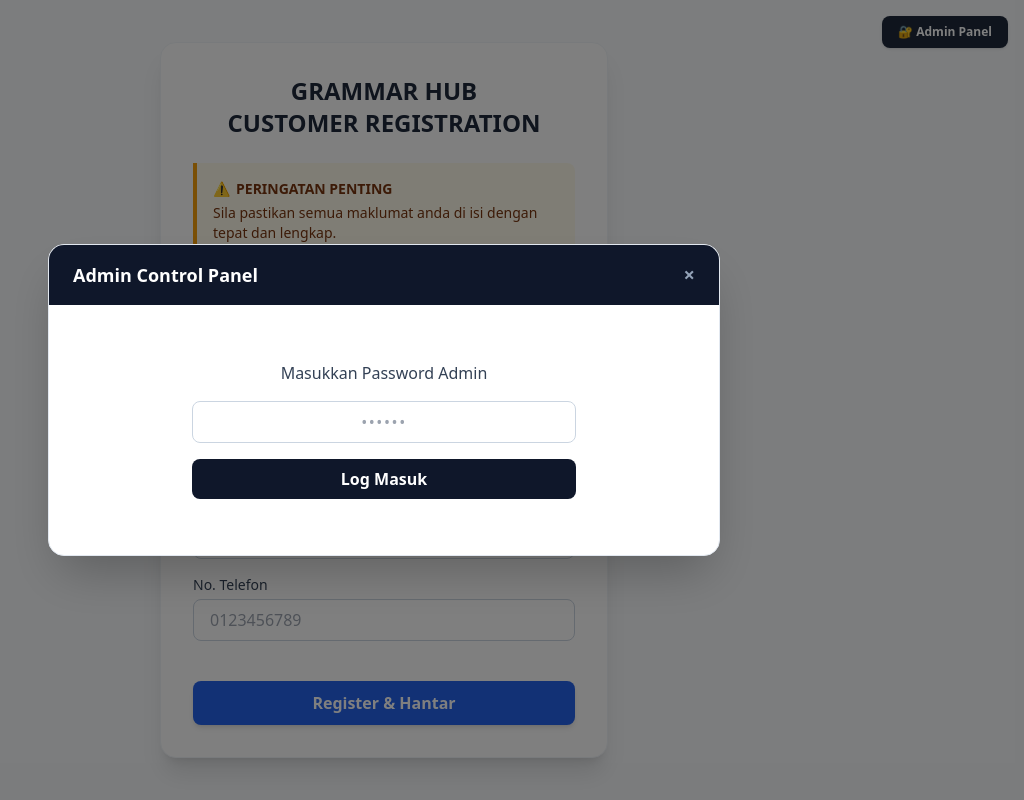
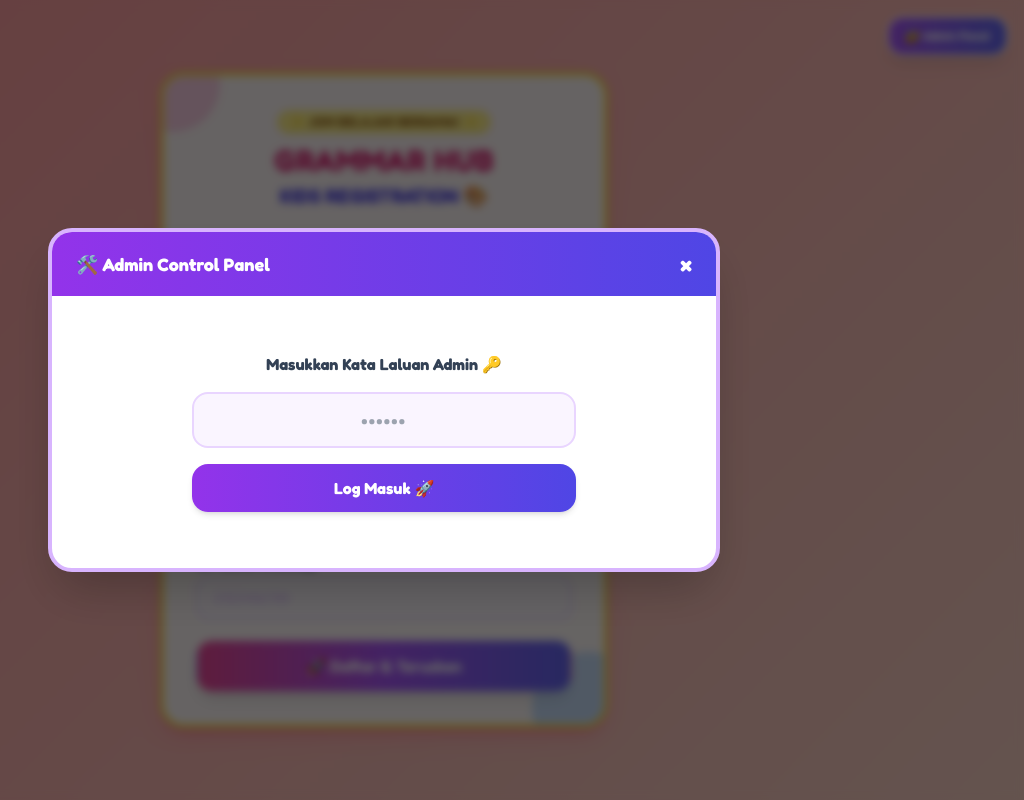
Before and after one commit to bijakdigital21-lang/customer-registration, a plain HTML site: page index.html in a window 1280 px wide. Both pictures are taken after a click on the button "🔐 Admin Panel". Shown: the whole page, without its empty margins (256-1280 px from the left). Drawn offline with nearby package versions, Linux system fonts and the light colour scheme.

Commit message:
Update index.html

```diff
--- a/index.html
+++ b/index.html
@@ -6,6 +6,24 @@
     <title>Pendaftaran Pantas - Bijak Belajar</title>
     <!-- Menggunakan Tailwind CSS untuk rekaan moden -->
     <script src="https://cdn.tailwindcss.com"></script>
+
+    <!-- Google Fonts: Comic Neue & Fredoka untuk gaya ceria kanak-kanak -->
+    <link href="https://fonts.googleapis.com/css2?family=Fredoka:wght@400;600;700&family=Comic+Neue:wght@700&display=swap" rel="stylesheet">
+
+    <style>
+        body {
+            font-family: 'Fredoka', cursive, sans-serif;
+            background: linear-gradient(135deg, #ff9a9e 0%, #fad0c4 99%, #fad0c4 100%);
+            background-attachment: fixed;
+        }
+        .fun-shadow {
+            box-shadow: 0 10px 25px -5px rgba(255, 105, 135, 0.4), 0 8px 10px -6px rgba(255, 105, 135, 0.4);
+        }
+        .fun-input:focus {
+            border-color: #ff6b6b;
+            box-shadow: 0 0 0 4px rgba(255, 107, 107, 0.2);
+        }
+    </style>
 
     <!-- EmailJS SDK -->
     <script type="text/javascript" src="https://cdn.jsdelivr.net/npm/@emailjs/browser@3/dist/email.min.js"></script>
@@ -43,7 +61,7 @@
 
             const submitBtn = event.target.querySelector('button[type="submit"]');
             submitBtn.disabled = true;
-            submitBtn.innerText = "Memproses...";
+            submitBtn.innerText = "🚀 Memproses Ceria...";
 
             const custNama = document.getElementById('cust_nama').value;
             const custEmail = document.getElementById('cust_email').value;
@@ -64,10 +82,10 @@
             pendingList.push(newRequest);
             localStorage.setItem('pending_users', JSON.stringify(pendingList));
 
-            alert("Pendaftaran berjaya dihantar! Sila tunggu kelulusan daripada Admin.");
+            alert("🎉 Pendaftaran berjaya dihantar! Sila tunggu kelulusan daripada Admin.");
             document.getElementById('regForm').reset();
             submitBtn.disabled = false;
-            submitBtn.innerText = "Register & Teruskan";
+            submitBtn.innerText = "🚀 Daftar & Teruskan!";
         }
 
         // 2. Fungsi Admin Login
@@ -78,7 +96,7 @@
                 document.getElementById('admin_dashboard').classList.remove('hidden');
                 loadPendingTable();
             } else {
-                alert("Password Admin Salah!");
+                alert("❌ Password Admin Salah!");
             }
         }
 
@@ -100,19 +118,19 @@
             let pendingList = JSON.parse(localStorage.getItem('pending_users') || '[]');
 
             if (pendingList.length === 0) {
-                tbody.innerHTML = `<tr><td colspan="4" class="text-center py-4 text-slate-500">Tiada senarai menunggu.</td></tr>`;
+                tbody.innerHTML = `<tr><td colspan="4" class="text-center py-6 text-purple-400 font-semibold">🎈 Tiada senarai menunggu. Semua ceria!</td></tr>`;
                 return;
             }
 
             pendingList.forEach((user, index) => {
                 const tr = document.createElement('tr');
-                tr.className = "border-b border-slate-100";
+                tr.className = "border-b border-pink-100 hover:bg-pink-50/50 transition";
                 tr.innerHTML = `
-                    <td class="py-3 px-4">${user.nama}<br><span class="text-xs text-slate-400">${user.email}</span></td>
-                    <td class="py-3 px-4">${user.nofon}</td>
-                    <td class="py-3 px-4 text-xs text-slate-500">${user.date}</td>
+                    <td class="py-3 px-4 font-medium text-slate-700">${user.nama}<br><span class="text-xs text-purple-400">${user.email}</span></td>
+                    <td class="py-3 px-4 text-slate-600">${user.nofon}</td>
+                    <td class="py-3 px-4 text-xs text-slate-400">${user.date}</td>
                     <td class="py-3 px-4 text-right">
-                        <button onclick="approveUser(${index})" class="bg-emerald-600 hover:bg-emerald-700 text-white text-xs px-3 py-1.5 rounded-lg shadow">Approve</button>
+                        <button onclick="approveUser(${index})" class="bg-gradient-to-r from-emerald-400 to-teal-500 hover:from-emerald-500 hover:to-teal-600 text-white font-bold text-xs px-3.5 py-2 rounded-xl shadow-md transition transform hover:scale-105">✨ Approve</button>
                     </td>
                 `;
                 tbody.appendChild(tr);
@@ -151,108 +169,117 @@
                 pendingList.splice(index, 1);
                 localStorage.setItem('pending_users', JSON.stringify(pendingList));
 
-                alert(`Berjaya approve ${user.nama}! Akaun dicipta dan emel telah dihantar.`);
+                alert(`🌟 Berjaya approve ${user.nama}! Akaun dicipta dan emel telah dihantar.`);
                 loadPendingTable();
 
             } catch (error) {
                 console.error("Ralat:", error);
-                alert("Gagal memproses kelulusan: " + error.message);
+                alert("❌ Gagal memproses kelulusan: " + error.message);
             }
         }
     </script>
 </head>
-<body class="bg-slate-50 min-h-screen flex flex-col items-center justify-center py-8 relative">
+<body class="min-h-screen flex flex-col items-center justify-center py-10 px-4 relative">
 
     <!-- Button Admin di penjuru atas kanan -->
     <div class="absolute top-4 right-4">
-        <button onclick="openAdminModal()" class="bg-slate-800 hover:bg-slate-900 text-white text-xs font-semibold px-4 py-2 rounded-lg shadow transition">
+        <button onclick="openAdminModal()" class="bg-gradient-to-r from-purple-500 to-indigo-500 hover:from-purple-600 hover:to-indigo-600 text-white text-xs font-bold px-4 py-2.5 rounded-2xl shadow-lg transition transform hover:scale-105 flex items-center gap-1.5 border-2 border-white">
             🔐 Admin Panel
         </button>
     </div>
 
-    <div class="bg-white p-8 rounded-2xl shadow-xl w-full max-w-md border border-slate-100">
-        <div class="text-center mb-6">
-            <h2 class="text-2xl font-bold text-slate-800">GRAMMAR HUB</h2>
-             <h2 class="text-2xl font-bold text-slate-800">CUSTOMER REGISTRATION</h2>
+    <!-- Kad Pendaftaran Utama -->
+    <div class="bg-white/90 backdrop-blur-md p-8 rounded-3xl fun-shadow w-full max-w-md border-4 border-yellow-300 relative overflow-hidden">
+
+        <!-- Hiasan Bentuk Ceria di Penjuru -->
+        <div class="absolute -top-10 -left-10 w-24 h-24 bg-pink-300 rounded-full opacity-50 pointer-events-none"></div>
+        <div class="absolute -bottom-10 -right-10 w-28 h-28 bg-blue-300 rounded-full opacity-50 pointer-events-none"></div>
+
+        <div class="text-center mb-6 relative z-10">
+            <span class="bg-yellow-200 text-yellow-800 text-xs font-bold px-3 py-1 rounded-full uppercase tracking-wider inline-block mb-2 shadow-sm">✨ Jom Belajar Bersama! ✨</span>
+            <h2 class="text-3xl font-bold text-pink-600 tracking-wide drop-shadow-sm">GRAMMAR HUB</h2>
+            <h2 class="text-xl font-bold text-indigo-600 mt-1">KIDS REGISTRATION 🎨</h2>
         </div>
 
-        <form id="regForm" onsubmit="handleRegister(event)" class="space-y-6">
+        <form id="regForm" onsubmit="handleRegister(event)" class="space-y-5 relative z-10">
 
             <!-- PERINGATAN PENTING -->
-            <div class="bg-amber-50 border-l-4 border-amber-500 p-4 rounded-r-lg text-sm text-amber-900 space-y-1">
-                <p class="font-bold flex items-center gap-1.5">
-                    <span>⚠️</span> PERINGATAN PENTING
+            <div class="bg-gradient-to-r from-amber-100 to-yellow-100 border-l-4 border-amber-400 p-4 rounded-2xl text-xs text-amber-900 space-y-1 shadow-inner">
+                <p class="font-bold flex items-center gap-1.5 text-amber-800 text-sm">
+                    <span>💡</span> PERINGATAN PENTING:
                 </p>
-                <p>Sila pastikan semua maklumat anda di isi dengan tepat dan lengkap.</p>
-                <p>Pastikan alamat email yang didaftarkan adalah betul dan aktif.</p>
-                  <p>Link akses ke aplikasi Grammar Hub akan di hantar melalui email dan nomber whatsapp yang berdaftar.</p>
+                <p>• Sila pastikan semua maklumat diisi dengan tepat ya!</p>
+                <p>• Alamat emel mestilah betul dan aktif.</p>
+                <p>• Pautan akses akan dihantar ke emel & WhatsApp berdaftar.</p>
             </div>
 
             <!-- MAKLUMAT CUSTOMER -->
-            <div class="space-y-4 pb-4">
-                <h3 class="text-md font-semibold text-blue-700">MAKLUMAT CUSTOMER</h3>
+            <div class="space-y-3.5">
+                <h3 class="text-sm font-bold text-pink-500 uppercase tracking-wider flex items-center gap-1">
+                    <span>🎈</span> Maklumat Pengguna / Anak
+                </h3>
 
                 <div>
-                    <label class="block text-sm font-medium text-slate-700 mb-1">Nama Customer</label>
+                    <label class="block text-xs font-bold text-slate-600 mb-1">Nama Penuh</label>
                     <input type="text" id="cust_nama" required
-                        class="w-full px-4 py-2 border border-slate-300 rounded-lg focus:ring-2 focus:ring-blue-500 focus:outline-none"
+                        class="w-full px-4 py-2.5 bg-purple-50/50 border-2 border-purple-200 rounded-xl focus:ring-2 focus:ring-pink-400 focus:outline-none fun-input text-sm font-medium text-slate-700 placeholder-purple-300"
                         placeholder="Contoh: Siti Aminah">
                 </div>
 
                 <div>
-                    <label class="block text-sm font-medium text-slate-700 mb-1">Email Customer</label>
+                    <label class="block text-xs font-bold text-slate-600 mb-1">Alamat Emel</label>
                     <input type="email" id="cust_email" required
-                        class="w-full px-4 py-2 border border-slate-300 rounded-lg focus:ring-2 focus:ring-blue-500 focus:outline-none"
+                        class="w-full px-4 py-2.5 bg-purple-50/50 border-2 border-purple-200 rounded-xl focus:ring-2 focus:ring-pink-400 focus:outline-none fun-input text-sm font-medium text-slate-700 placeholder-purple-300"
                         placeholder="customer@email.com">
                 </div>
 
                 <div>
-                    <label class="block text-sm font-medium text-slate-700 mb-1">No. Telefon </label>
+                    <label class="block text-xs font-bold text-slate-600 mb-1">No. Telefon WhatsApp</label>
                     <input type="tel" id="cust_nofon" required
-                        class="w-full px-4 py-2 border border-slate-300 rounded-lg focus:ring-2 focus:ring-blue-500 focus:outline-none"
+                        class="w-full px-4 py-2.5 bg-purple-50/50 border-2 border-purple-200 rounded-xl focus:ring-2 focus:ring-pink-400 focus:outline-none fun-input text-sm font-medium text-slate-700 placeholder-purple-300"
                         placeholder="0123456789">
                 </div>
             </div>
 
             <button type="submit"
-                class="w-full bg-blue-600 hover:bg-blue-700 text-white font-semibold py-2.5 rounded-lg transition duration-200 shadow-md">
-                Register & Hantar
+                class="w-full bg-gradient-to-r from-pink-500 via-purple-500 to-indigo-500 hover:from-pink-600 hover:to-indigo-600 text-white font-bold py-3 rounded-2xl transition duration-200 shadow-lg transform hover:scale-[1.02] text-base border-2 border-white/40 flex items-center justify-center gap-2">
+                🚀 Daftar & Teruskan
             </button>
         </form>
     </div>
 
     <!-- ADMIN MODAL / PANEL -->
-    <div id="admin_modal" class="hidden fixed inset-0 bg-black/50 flex items-center justify-center p-4 z-50">
-        <div class="bg-white rounded-2xl shadow-2xl w-full max-w-2xl overflow-hidden border border-slate-200">
+    <div id="admin_modal" class="hidden fixed inset-0 bg-black/60 backdrop-blur-sm flex items-center justify-center p-4 z-50">
+        <div class="bg-white rounded-3xl shadow-2xl w-full max-w-2xl overflow-hidden border-4 border-purple-300">
 
             <!-- Header Modal -->
-            <div class="bg-slate-900 text-white px-6 py-4 flex justify-between items-center">
-                <h3 class="font-bold text-lg">Admin Control Panel</h3>
-                <button onclick="closeAdmin()" class="text-slate-400 hover:text-white text-xl font-bold">&times;</button>
+            <div class="bg-gradient-to-r from-purple-600 to-indigo-600 text-white px-6 py-4 flex justify-between items-center">
+                <h3 class="font-bold text-lg flex items-center gap-2">🛠️ Admin Control Panel</h3>
+                <button onclick="closeAdmin()" class="text-white hover:text-yellow-300 text-2xl font-bold transition">&times;</button>
             </div>
 
             <div class="p-6">
                 <!-- Seksyen Login Password -->
                 <div id="login_section" class="space-y-4 max-w-sm mx-auto py-8 text-center">
-                    <h4 class="text-slate-700 font-medium">Masukkan Password Admin</h4>
+                    <h4 class="text-slate-700 font-bold">Masukkan Kata Laluan Admin 🔑</h4>
                     <input type="password" id="admin_pass" placeholder="••••••"
-                        class="w-full px-4 py-2 border border-slate-300 rounded-lg text-center tracking-widest focus:ring-2 focus:ring-slate-800 focus:outline-none">
-                    <button onclick="checkAdminLogin()" class="w-full bg-slate-900 hover:bg-black text-white font-semibold py-2 rounded-lg transition">
-                        Log Masuk
+                        class="w-full px-4 py-3 bg-purple-50 border-2 border-purple-200 rounded-2xl text-center tracking-widest text-lg font-bold focus:ring-2 focus:ring-purple-500 focus:outline-none">
+                    <button onclick="checkAdminLogin()" class="w-full bg-gradient-to-r from-purple-600 to-indigo-600 hover:from-purple-700 hover:to-indigo-700 text-white font-bold py-3 rounded-2xl shadow-md transition transform hover:scale-105">
+                        Log Masuk 🚀
                     </button>
                 </div>
 
                 <!-- Seksyen Dashboard (Selepas Login Betul) -->
                 <div id="admin_dashboard" class="hidden space-y-4">
-                    <h4 class="font-semibold text-slate-800">Senarai Pendaftaran Pending (Menunggu Kelulusan)</h4>
-                    <div class="overflow-x-auto max-h-96">
+                    <h4 class="font-bold text-slate-700 flex items-center gap-2">📋 Senarai Pendaftaran Pending (Menunggu Kelulusan)</h4>
+                    <div class="overflow-x-auto max-h-96 rounded-2xl border-2 border-purple-100">
                         <table class="w-full text-left border-collapse text-sm">
                             <thead>
-                                <tr class="bg-slate-100 text-slate-600 border-b border-slate-200">
-                                    <th class="py-2.5 px-4">Nama & Email</th>
-                                    <th class="py-2.5 px-4">No. Telefon</th>
-                                    <th class="py-2.5 px-4">Tarikh Mohon</th>
-                                    <th class="py-2.5 px-4 text-right">Tindakan</th>
+                                <tr class="bg-purple-100/70 text-purple-900 border-b-2 border-purple-200 font-bold">
+                                    <th class="py-3 px-4">Nama & Email</th>
+                                    <th class="py-3 px-4">No. Telefon</th>
+                                    <th class="py-3 px-4">Tarikh Mohon</th>
+                                    <th class="py-3 px-4 text-right">Tindakan</th>
                                 </tr>
                             </thead>
                             <tbody id="pending_table_body">
```
